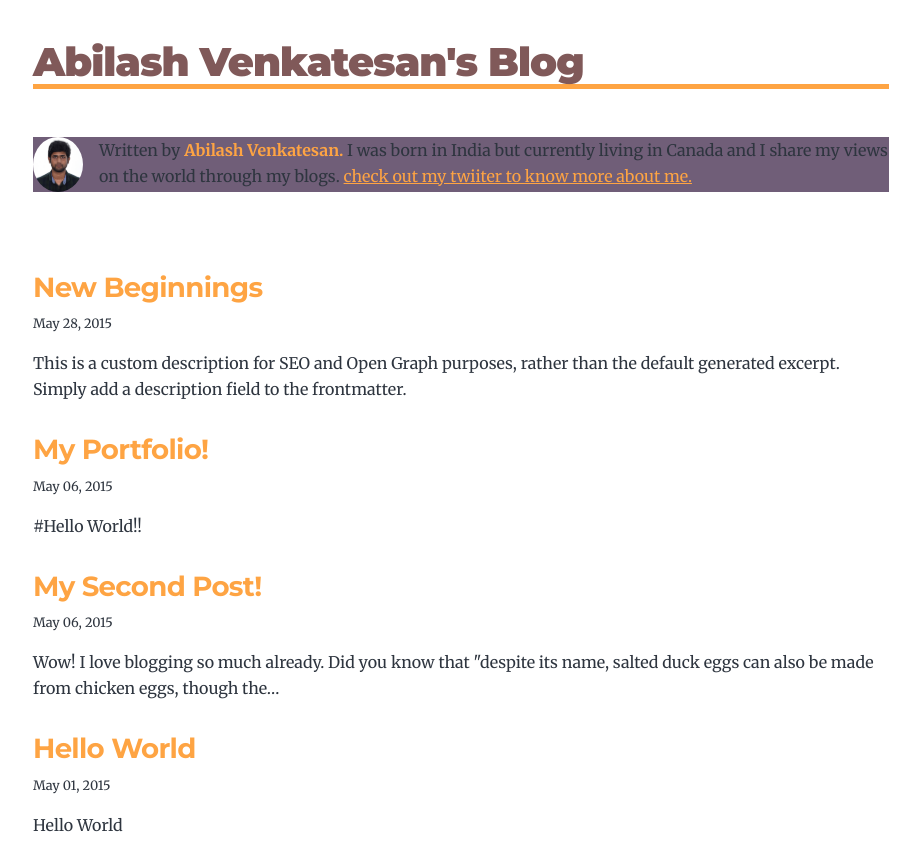
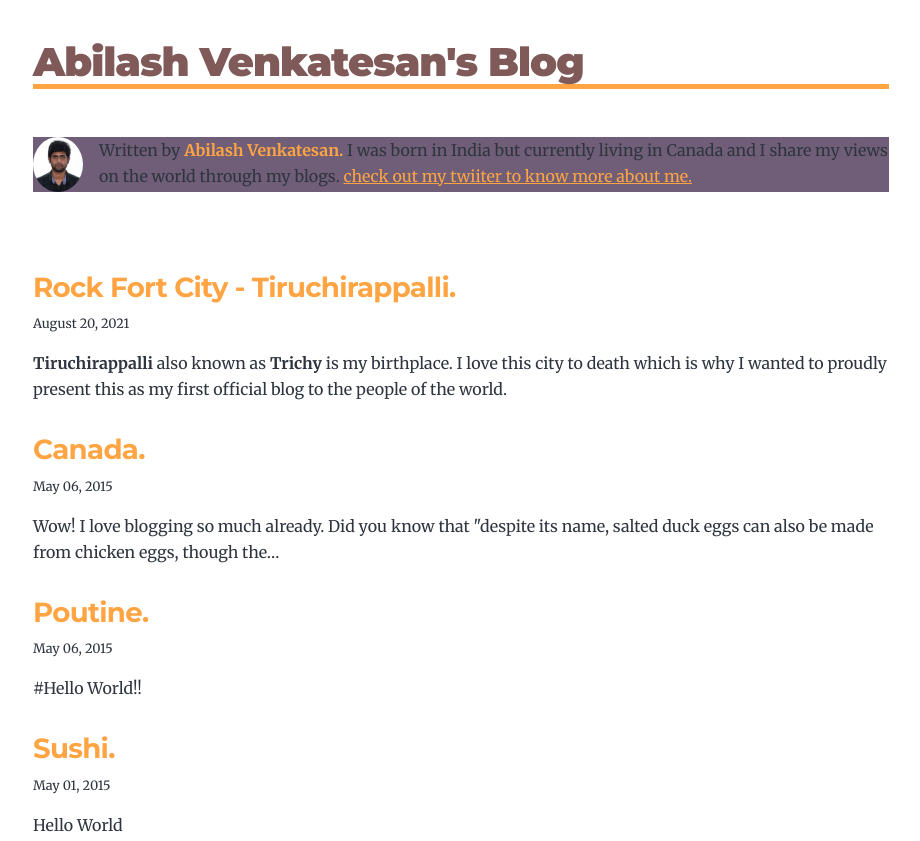
Before and after one commit to AbilashVenkatesan/Gatsby-Project, a Gatsby site: page / in a window 1280 px wide. Shown: the top 841 px of the page, without its empty margins (179-1099 px from the left). Built offline with nearby package versions, Linux system fonts and the light colour scheme; Gatsby itself is replaced by a stand-in of ours.

Commit message:
change in file names

```diff
--- a/content/blog/my-second-post/index.md
+++ b/content/blog/canada-blog/index.md
@@ -1,5 +1,5 @@
 ---
-title: My Second Post!
+title: Canada.
 date: "2015-05-06T23:46:37.121Z"
 ---
 
--- a/content/blog/my-portfolio/index.md
+++ b/content/blog/poutine-blog/index.md
@@ -1,5 +1,5 @@
 ---
-title: My Portfolio!
+title: Poutine.
 date: "2015-05-06T23:46:37.121Z"
 ---
 
--- a/content/blog/hello-world/index.md
+++ b/content/blog/sushi-blog/index.md
@@ -1,5 +1,5 @@
 ---
-title: Hello World
+title: Sushi.
 date: "2015-05-01T22:12:03.284Z"
 description: "Hello World"
 ---
--- a/content/blog/new-beginnings/index.md
+++ b/content/blog/trichy-blog/index.md
@@ -1,13 +1,10 @@
 ---
-title: New Beginnings
-date: "2015-05-28T22:40:32.169Z"
-description: This is a custom description for SEO and Open Graph purposes, rather than the default generated excerpt. Simply add a description field to the frontmatter.
+title: Rock Fort City - Tiruchirappalli.
+date: "2021-08-20T22:40:32.169Z"
+description: <strong>Tiruchirappalli</strong> also known as <strong>Trichy</strong> is my birthplace. I love this city to death which is why I wanted to proudly present this as my first official blog to the people of the world.
 ---
 
-Far far away, behind the word mountains, far from the countries Vokalia and
-Consonantia, there live the blind texts. Separated they live in Bookmarksgrove
-right at the coast of the Semantics, a large language ocean. A small river named
-Duden flows by their place and supplies it with the necessary regelialia.
+Welcome to my birthplace **Tiruchirappalli** also shortly known as **Trichy** is an historical placce located in the state of Tamil Nadu in southern India.
 
 ## On deer horse aboard tritely yikes and much
 
```
Also changed, not shown: content/blog/sushi-blog/salty_egg.jpg (renamed from content/blog/hello-world/salty_egg.jpg).
